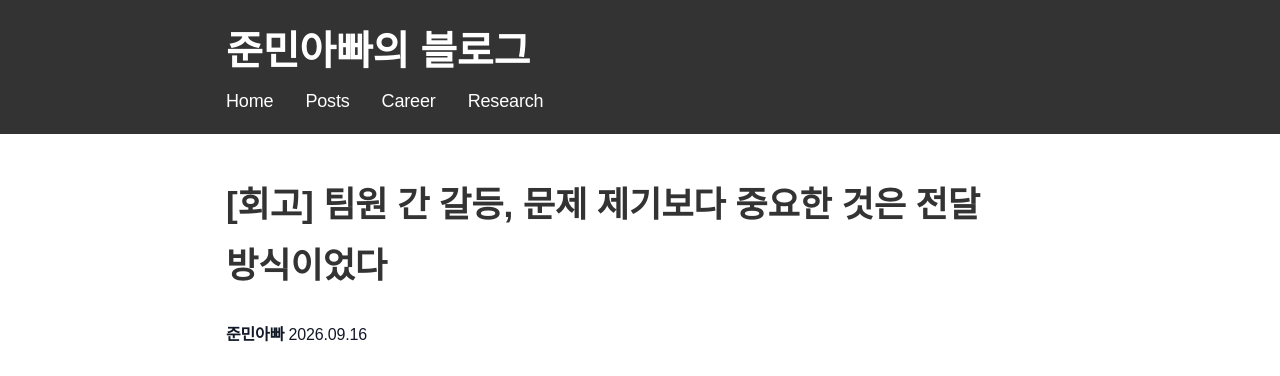
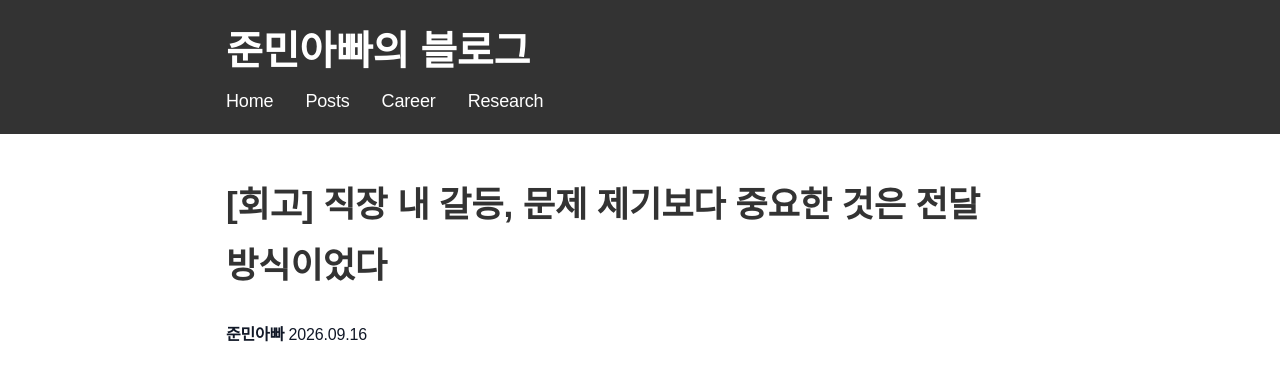
Before and after one commit to sanghoon-lee/sanghoon-lee.github.io, a Jekyll site: the page built from _posts/2026-09-16-conflict.md, in a window 1280 px wide and 900 px high. Shown: the top 376 px of the window. Built offline with Jekyll 4.4.1, drawn with Linux system fonts in a browser that asks for light colours; nearby versions of some CDN libraries; comment, search, counter and statistics services are not loaded.

```diff
--- a/_posts/2026-09-16-conflict.md
+++ b/_posts/2026-09-16-conflict.md
@@ -1,6 +1,6 @@
 ---
 layout: post
-title: "[회고] 팀원 간 갈등, 문제 제기보다 중요한 것은 전달 방식이었다"
+title: "[회고] 직장 내 갈등, 문제 제기보다 중요한 것은 전달 방식이었다"
 date: 2026-09-16
 description: 팀원 간 협업 갈등이 공개적인 메일로 드러난 경험을 통해, 갈등이 발생하기 전 나타나는 신호와 팀장이 해야 할 역할에 대해 정리합니다.
 categories: 회고
```
